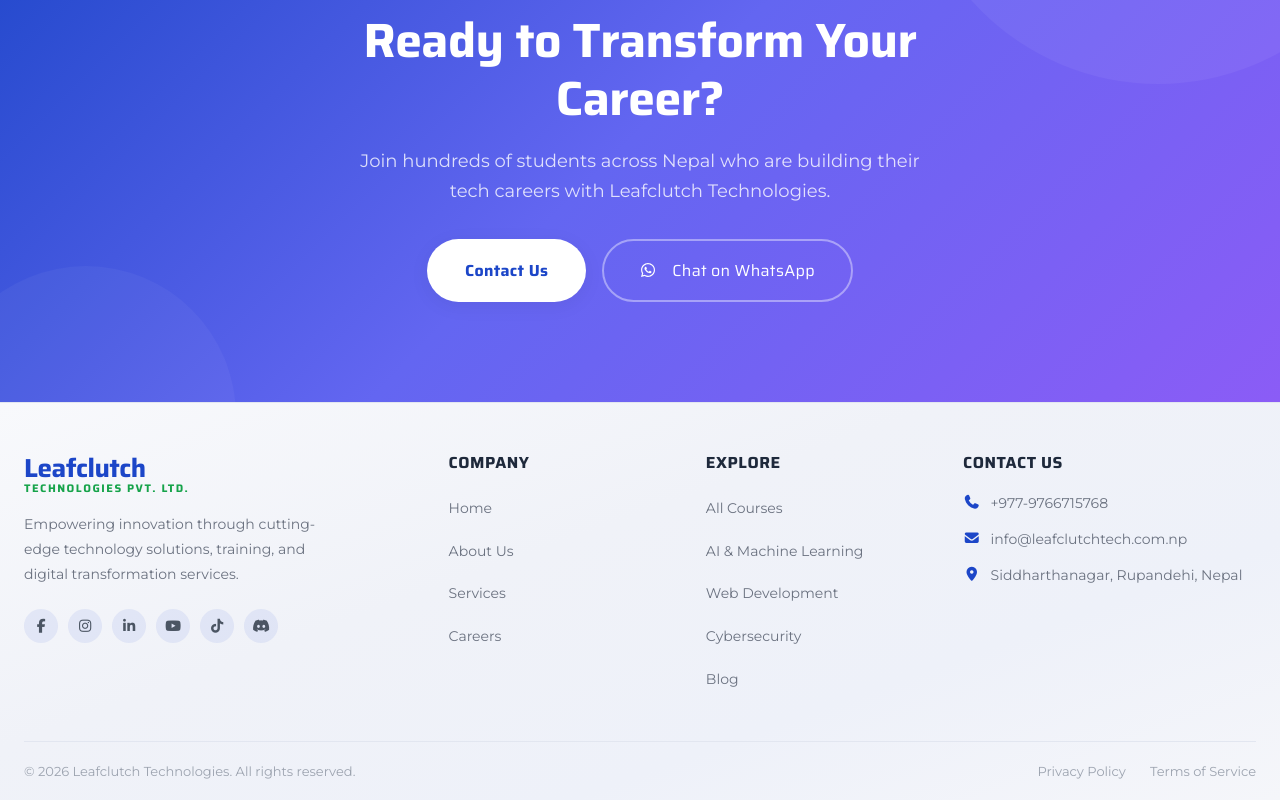
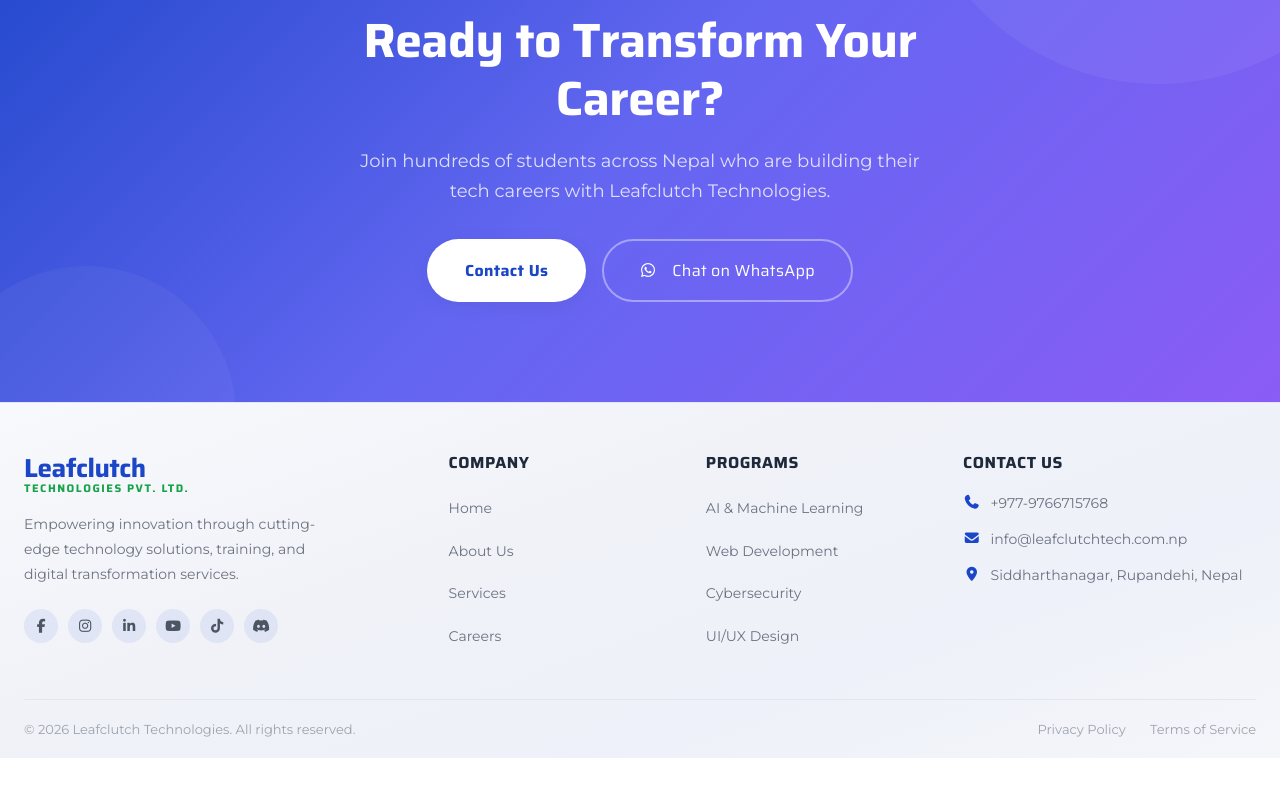
Before and after one commit to PreshaShrestha4/Leafclutch-react-clone, a React (Create React App) app: page / in a window 1280 px wide. Shown: the part 7246-8046 px from the top of the page. After the commit the page ends 8004 px from the top, so only its background shows below. Built offline with nearby package versions, Linux system fonts and the light colour scheme.

Commit message:
Footer side Updated

```diff
--- a/src/components/Footer.js
+++ b/src/components/Footer.js
@@ -1,80 +1,96 @@
+import React from "react";
+import { Link } from "react-router-dom";
+
 function Footer() {
+  const scrollTop = () => {
+    window.scrollTo(0, 0);
+  };
+
   return (
     <footer className="footer" id="footer">
       <div className="container">
         <div className="footer-grid">
+          {/* Brand */}
           <div className="footer-brand">
-            <a href="index.html" className="logo">
+            <Link to="/" className="logo" onClick={scrollTop}>
               <span className="logo-text">
                 <span className="logo-line1">Leafclutch</span>
                 <span className="logo-line2">Technologies Pvt. Ltd.</span>
               </span>
-            </a>
+            </Link>
+
             <p>
               Empowering innovation through cutting-edge technology solutions,
               training, and digital transformation services.
             </p>
+
             <div className="footer-socials">
               <a
                 href="https://www.facebook.com/profile.php?id=61584902195796"
                 target="_blank"
                 rel="noopener noreferrer"
-                aria-label="Facebook"
               >
                 <i className="fab fa-facebook-f"></i>
               </a>
+
               <a
                 href="https://www.instagram.com/leafclutch.technologies/"
                 target="_blank"
                 rel="noopener noreferrer"
-                aria-label="Instagram"
               >
                 <i className="fab fa-instagram"></i>
               </a>
+
               <a
                 href="https://www.linkedin.com/company/leafclutch-technologies/"
                 target="_blank"
                 rel="noopener noreferrer"
-                aria-label="LinkedIn"
               >
                 <i className="fab fa-linkedin-in"></i>
               </a>
+
               <a
                 href="https://www.youtube.com/@LeafclutchTechnologies"
                 target="_blank"
                 rel="noopener noreferrer"
-                aria-label="YouTube"
               >
                 <i className="fab fa-youtube"></i>
               </a>
+
               <a
                 href="https://www.tiktok.com/@leafclutchtechnologies1"
                 target="_blank"
                 rel="noopener noreferrer"
-                aria-label="TikTok"
               >
                 <i className="fab fa-tiktok"></i>
               </a>
+
               <a
                 href="https://discord.gg/4aDwcMZBPq"
                 target="_blank"
                 rel="noopener noreferrer"
-                aria-label="Discord"
               >
                 <i className="fab fa-discord"></i>
               </a>
             </div>
           </div>
 
+          {/* Company */}
           <div className="footer-col">
             <h4>Company</h4>
             <ul>
               <li>
-                <a href="index.html">Home</a>
+                <Link to="/" onClick={scrollTop}>
+                  Home
+                </Link>
               </li>
+
               <li>
-                <a href="about.html">About Us</a>
+                <Link to="/about" onClick={scrollTop}>
+                  About Us
+                </Link>
               </li>
+
               <li>
                 <a
                   href="https://leafclutchtech.com.np/services/all-services"
@@ -84,6 +100,7 @@
                   Services
                 </a>
               </li>
+
               <li>
                 <a
                   href="https://leafclutchtech.com.np/careers/jobs"
@@ -96,50 +113,65 @@
             </ul>
           </div>
 
+          {/* Programs */}
           <div className="footer-col">
-            <h4>Explore</h4>
+            <h4>Programs</h4>
             <ul>
               <li>
-                <a href="courses.html">All Courses</a>
+                <Link to="/courses/ai-machine-learning" onClick={scrollTop}>
+                  AI & Machine Learning
+                </Link>
               </li>
+
               <li>
-                <a href="course-ai-ml.html">AI &amp; Machine Learning</a>
+                <Link to="/courses/web-development" onClick={scrollTop}>
+                  Web Development
+                </Link>
               </li>
+
               <li>
-                <a href="course-web-dev.html">Web Development</a>
+                <Link to="/courses/cybersecurity" onClick={scrollTop}>
+                  Cybersecurity
+                </Link>
               </li>
+
               <li>
-                <a href="course-cybersecurity.html">Cybersecurity</a>
-              </li>
-              <li>
-                <a href="blog.html">Blog</a>
+                <Link to="/courses/ui-ux-design" onClick={scrollTop}>
+                  UI/UX Design
+                </Link>
               </li>
             </ul>
           </div>
 
+          {/* Contact */}
           <div className="footer-col">
             <h4>Contact Us</h4>
+
             <ul className="footer-contact-list">
               <li>
                 <i className="fas fa-phone"></i>{" "}
                 <a href="tel:+9779766715768">+977-9766715768</a>
               </li>
+
               <li>
                 <i className="fas fa-envelope"></i>{" "}
                 <a href="mailto:info@leafclutchtech.com.np">
                   info@leafclutchtech.com.np
                 </a>
               </li>
+
               <li>
-                <i className="fas fa-map-marker-alt"></i> Siddharthanagar,
-                Rupandehi, Nepal
+                <i className="fas fa-map-marker-alt"></i>
+                Siddharthanagar, Rupandehi, Nepal
               </li>
             </ul>
           </div>
         </div>
 
+        {/* Bottom */}
         <div className="footer-bottom">
-          <p>&copy; 2026 Leafclutch Technologies. All rights reserved.</p>
+          <p>© 2026 Leafclutch Technologies. All rights reserved.</p>
+
           <div className="footer-bottom-links">
             <a
               href="https://leafclutchtech.com.np/privacy"
@@ -148,6 +180,7 @@
             >
               Privacy Policy
             </a>
+
             <a
               href="https://leafclutchtech.com.np/terms"
               target="_blank"
```
